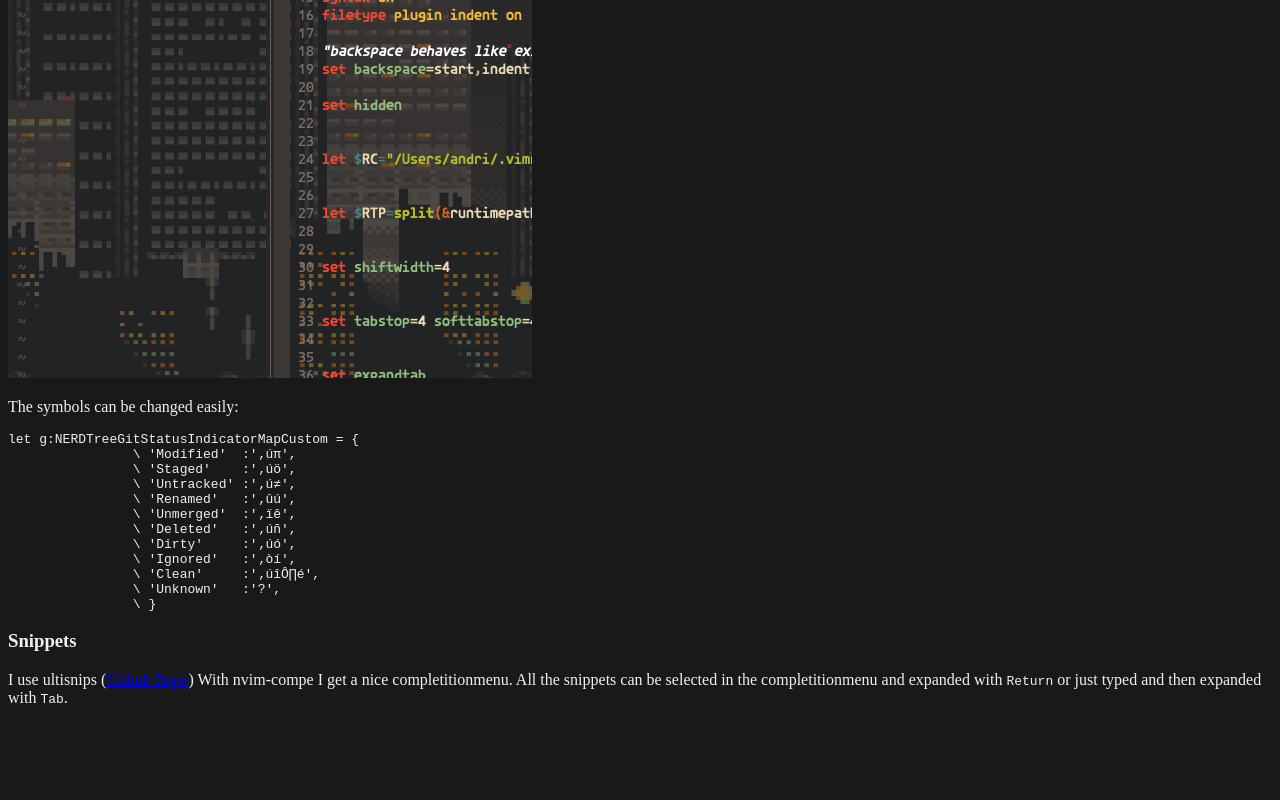
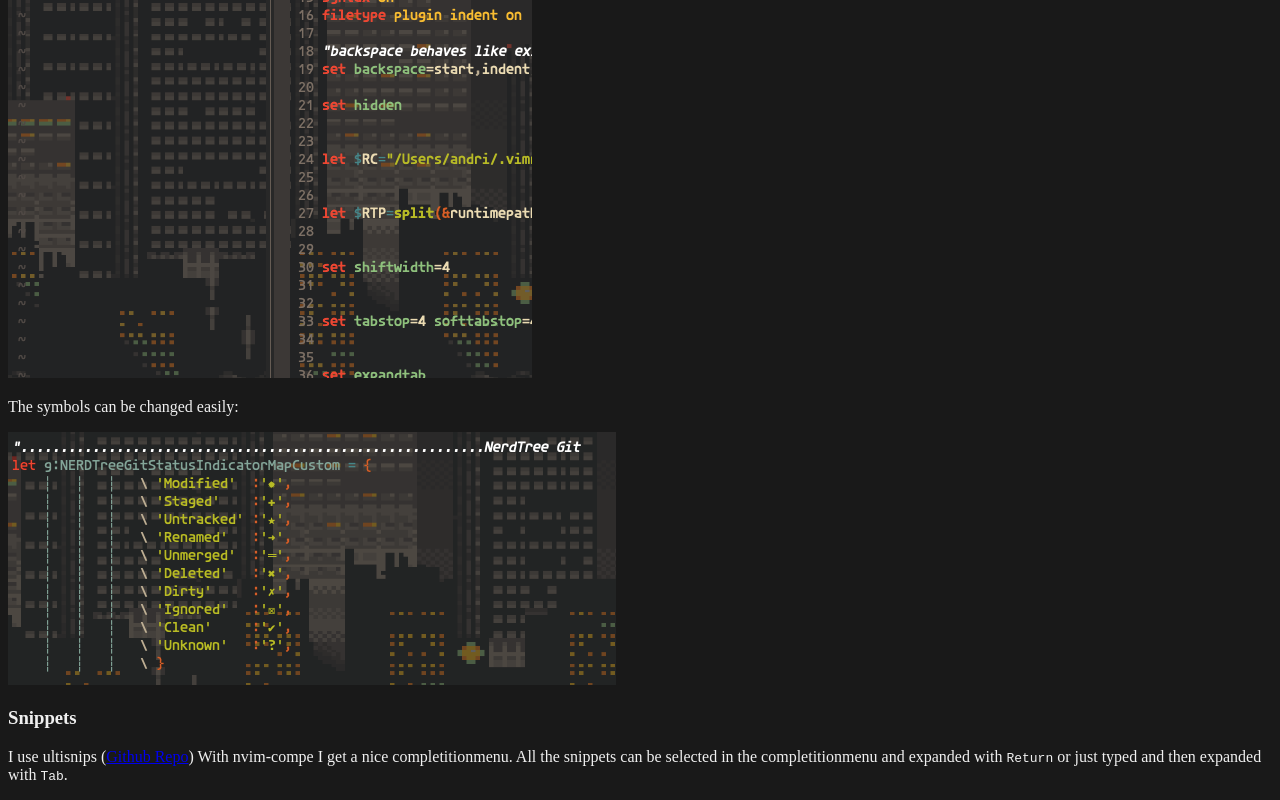
Before and after one commit to max397574/ignis-nvim, a plain HTML site: page root/index.html in a window 1280 px wide. Shown: the part 1819-2619 px from the top of the page. Before the commit the page ends 2542 px from the top, so only its background shows below. Drawn offline with Linux system fonts and the light colour scheme.

Commit message:
changed NT section

```diff
--- a/root/index.html
+++ b/root/index.html
@@ -36,20 +36,8 @@
     <h3 id="NerdTree">NerdTree with Git Status</h3>
     <p>NerdTree is a file explorer. There is a plugin which shows the git status of all file in the NerdTree</p>
     <img src="images/NerdTree.png" alt="NerdTree"/>
-    <p>The symbols can be changed easily: <br>
-    <pre><code>let g:NERDTreeGitStatusIndicatorMapCustom = {
-                \ 'Modified'  :'‚úπ',
-                \ 'Staged'    :'‚úö',
-                \ 'Untracked' :'‚ú≠',
-                \ 'Renamed'   :'‚ûú',
-                \ 'Unmerged'  :'‚ïê',
-                \ 'Deleted'   :'‚úñ',
-                \ 'Dirty'     :'‚úó',
-                \ 'Ignored'   :'‚òí',
-                \ 'Clean'     :'‚úîÔ∏é',
-                \ 'Unknown'   :'?',
-                \ }
-</code></pre></p>
+    <p>The symbols can be changed easily:</p>
+    <img src="images/NTConfig.png" alt="Configuration for NT-Git"/>
 
     <h3 id="Snippets">Snippets</h3>
     <p>I use ultisnips (<a href="https://github.com/sirver/UltiSnips" target="_blank">Github Repo</a>)
```
